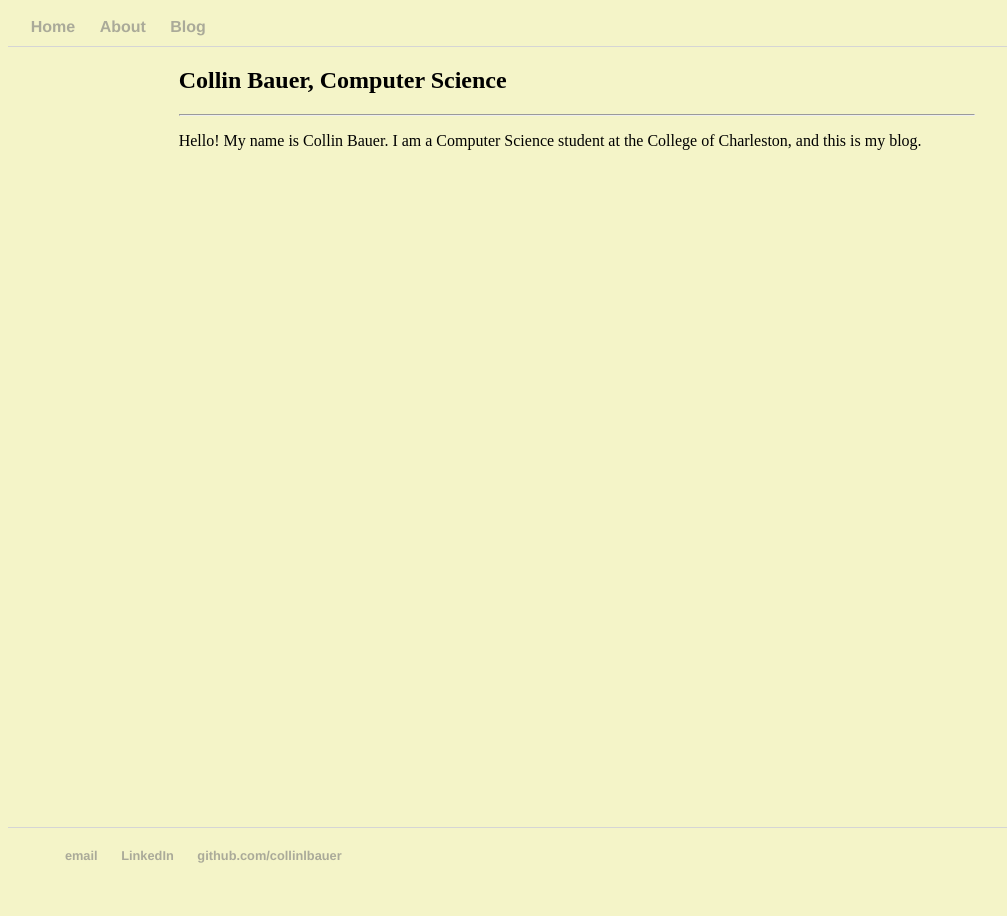
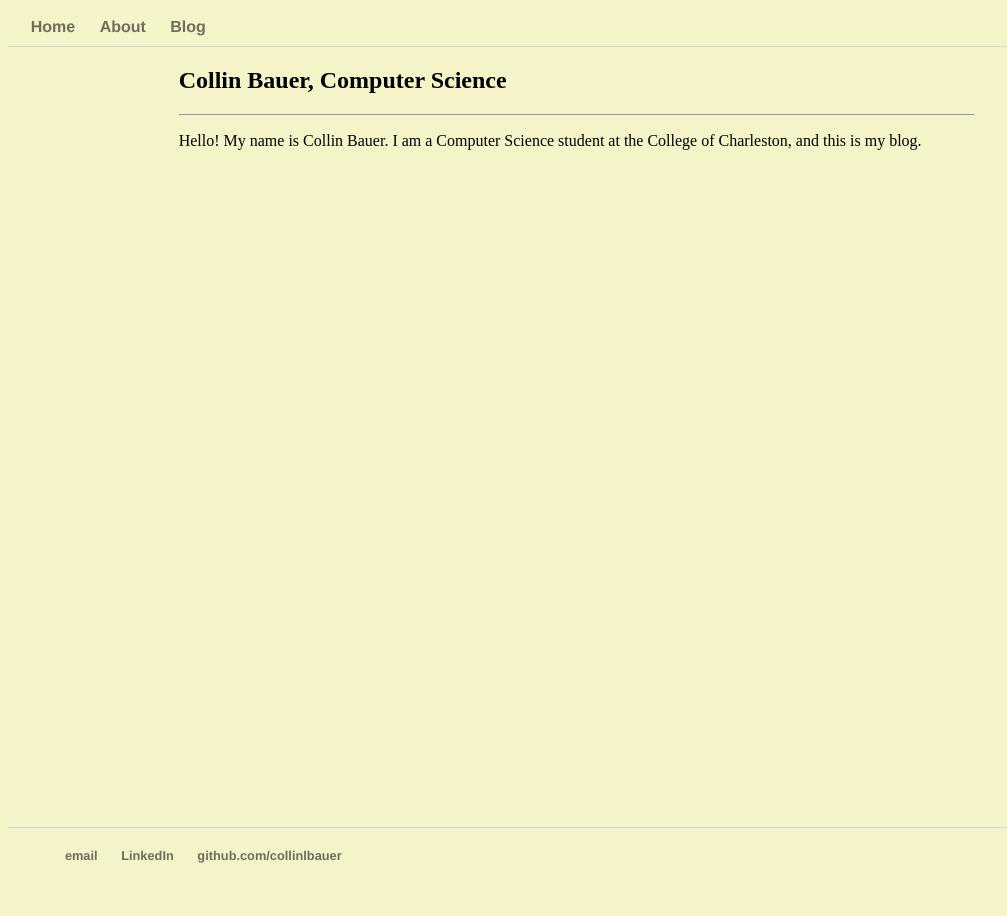
Before and after one commit to CollinLBauer/collinlbauer.github.io, a Jekyll site: the page built from index.md, in a window 1280 px wide. Shown: the whole page, without its empty margins (0-1007 px from the left). Built offline with Jekyll 4.4.1, drawn with Linux system fonts in a browser that asks for light colours.

```diff
--- a/_layouts/default.html
+++ b/_layouts/default.html
@@ -22,7 +22,7 @@
     <footer id="footer">
       <ul class="nav-list">
         <li class="nav-item"><a href="mailto:collinlbauer@gmail.com">email</a></li>
-        <li class="nav-item"><a href="https://www.linkedin.com/in/collin-bauer-88b1a8119/">LinkedIn</a></li>
+        <li class="nav-item"><a href="https://www.linkedin.com/in/collin-l-bauer/">LinkedIn</a></li>
         <li class="nav-item"><a href="https://github.com/collinlbauer">github.com/collinlbauer</a></li>
       </ul>
     </footer>
--- a/blog/index.html
+++ b/blog/index.html
@@ -6,6 +6,6 @@ title: Software Engineering Blog Posts
 	<ul class="posts">
 
 	  {% for post in site.posts %}
-	    <li><span>{{ post.date | date_to_string }}</span> ==> <a href="{{ post.url }}" title="{{ post.title }}">{{ post.title }}</a></li>
+	    <li><span>{{ post.date | date_to_string }}</span> → <a href="{{ post.url }}" title="{{ post.title }}">{{ post.title }}</a></li>
 	  {% endfor %}
 	</ul>
--- a/css/main.css
+++ b/css/main.css
@@ -60,7 +60,7 @@ p.meta {
 
 a {
     text-decoration: none;
-    color: #AA9;
+    color: rgb(110, 110, 95);
 }
 a:hover {
     text-decoration: underline;
```
Also changed, not shown: _posts/2021-01-14-Introduction.md (added, +17 -0 lines).
